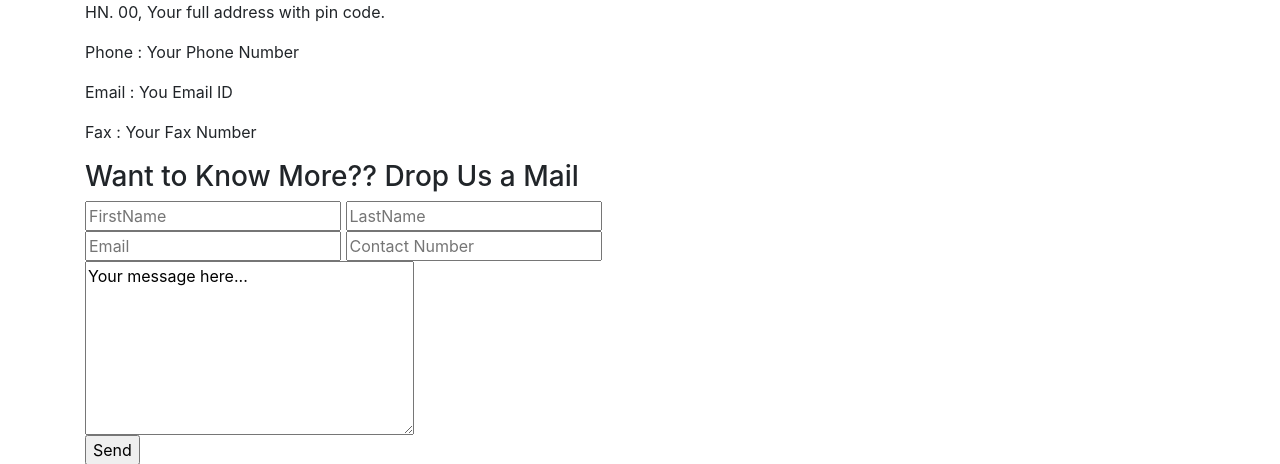
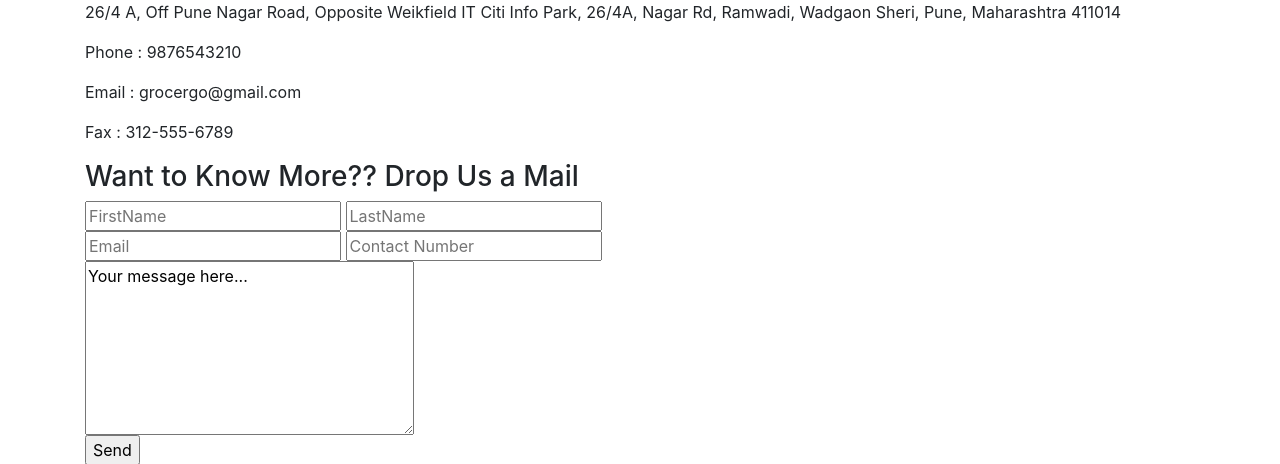
Before and after one commit to selinalana/GroceryWebApp, a Django app: page /contact/ in a window 1280 px wide. Shown: the part 859-1323 px from the top of the page. Run offline with Django 4.2, Linux system fonts and the light colour scheme; some libraries are stand-ins or nearby versions.

Commit message:
contactpage

```diff
--- a/grocerygo/templates/contact.html
+++ b/grocerygo/templates/contact.html
@@ -40,10 +40,10 @@
                 <div class="col2 column2 last">
                     <div class="sec2innercont">
                         <div class="sec2addr">
-                            <p>HN. 00, Your full address with pin code.</p>
-                            <p><span class="collig">Phone :</span> Your Phone Number</p>
-                            <p><span class="collig">Email :</span> You Email ID</p>
-                            <p><span class="collig">Fax :</span> Your Fax Number</p>
+                            <p> 26/4 A, Off Pune Nagar Road, Opposite Weikfield IT Citi Info Park, 26/4A, Nagar Rd, Ramwadi, Wadgaon Sheri, Pune, Maharashtra 411014</p>
+                            <p><span class="collig">Phone :</span> 9876543210</p>
+                            <p><span class="collig">Email :</span> grocergo@gmail.com</p>
+                            <p><span class="collig">Fax :</span>  312-555-6789</p>
                         </div>
                     </div>
                     <div class="sec2contactform">
```
Also changed, not shown: grocerygo/db.sqlite3.
